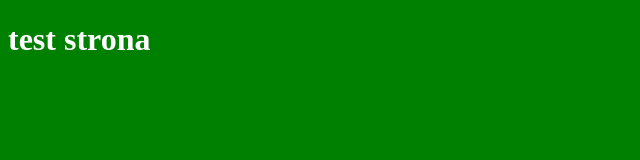
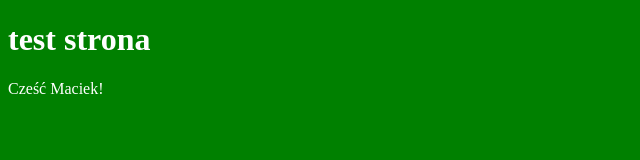
Before and after one commit to maciejkorsan/pr-demo, a plain HTML site: page index.html in a window 1280 px wide. Shown: the whole page, without its empty margins (0-640 px from the left). Drawn offline with Linux system fonts and the light colour scheme.

Commit message:
feat: new text

```diff
--- a/index.html
+++ b/index.html
@@ -9,6 +9,7 @@
 <body>
     <main>
         <h1>test strona</h1>
+        <p>Cześć Maciek!</p>
     </main>
 </body>
 </html>
```
